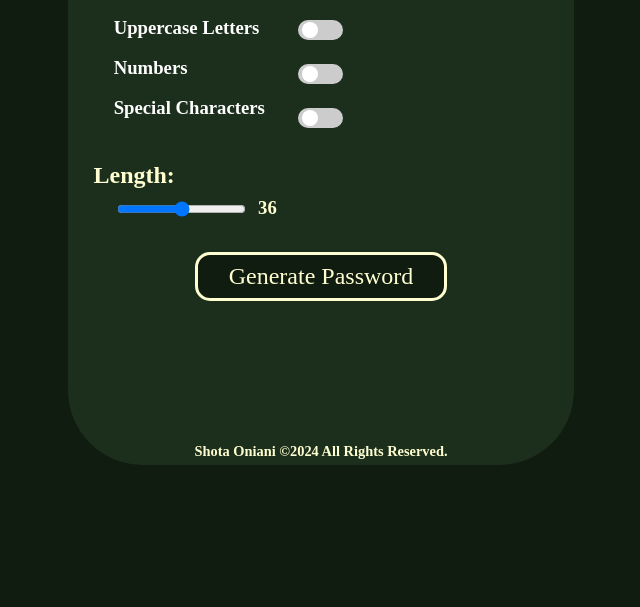
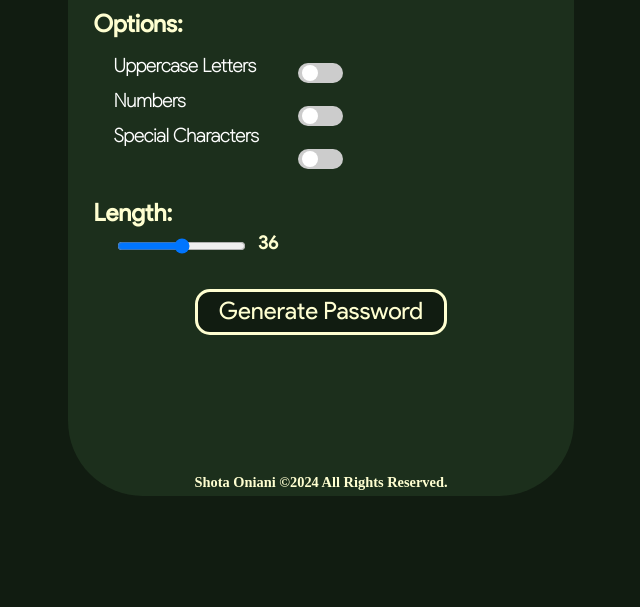
Before and after one commit to onianis/password_generator, a plain HTML site: page index.html in a window 1280 px wide. Shown: the part 193-800 px from the top of the page, without its empty margins (319-959 px from the left). Drawn offline with Linux system fonts and the light colour scheme.

Commit message:
Upload new style.css with font support

```diff
--- a/style.css
+++ b/style.css
@@ -1,8 +1,67 @@
+@font-face {
+    font-family: 'product_sansregular';
+    src: url('fonts/eot/productsans-regular-webfont.eot');
+    src: url('fonts/eot/productsans-regular-webfont.eot?#iefix') format('embedded-opentype'),
+        url('fonts/woff2/productsans-regular-webfont.woff2') format('woff2'),
+        url('fonts/woff/productsans-regular-webfont.woff') format('woff');
+    font-weight: normal;
+    font-style: normal;
+
+}
+
+@font-face {
+    font-family: 'google_sans_monoregular';
+    src: url('fonts/eot/google-sans-mono-regular-webfont.eot');
+    src: url('fonts/eot/google-sans-mono-regular-webfont.eot?#iefix') format('embedded-opentype'),
+        url('fonts/woff2/google-sans-mono-regular-webfont.woff2') format('woff2'),
+        url('fonts/woff/google-sans-mono-regular-webfont.woff') format('woff');
+    font-weight: normal;
+    font-style: normal;
+
+}
+
+@font-face {
+    font-family: 'product_sans_thinregular';
+    src: url('fonts/eot/productsans-thin-webfont.eot');
+    src: url('fonts/eot/productsans-thin-webfont.eot?#iefix') format('embedded-opentype'),
+        url('fonts/woff2/productsans-thin-webfont.woff2') format('woff2'),
+        url('fonts/woff/productsans-thin-webfont.woff') format('woff');
+    font-weight: normal;
+    font-style: normal;
+
+}
+
+@font-face {
+    font-family: 'product_sans_lightregular';
+    src: url('fonts/eot/productsans-light-webfont.eot');
+    src: url('fonts/eot/productsans-light-webfont.eot?#iefix') format('embedded-opentype'),
+        url('fonts/woff2/productsans-light-webfont.woff2') format('woff2'),
+        url('fonts/woff/productsans-light-webfont.woff') format('woff');
+    font-weight: normal;
+    font-style: normal;
+
+}
+
+@font-face {
+    font-family: 'product_sans_mediumregular';
+    src: url('fonts/eot/productsans-medium-webfont.eot');
+    src: url('fonts/eot/productsans-medium-webfont.eot?#iefix') format('embedded-opentype'),
+        url('fonts/woff2/productsans-medium-webfont.woff2') format('woff2'),
+        url('fonts/woff/productsans-medium-webfont.woff') format('woff');
+    font-weight: normal;
+    font-style: normal;
+
+}
+
+
+
+
+
 body {
     background-color: #111C11;
     color: #FFFFD1;
     text-align: center;
-    font-family: Product Sans;
+    font-family: 'product_sansregular';
 }
 
 #mainContainer {
@@ -16,6 +75,7 @@ body {
 }
 
 #title {
+    font-family: 'product_sans_mediumregular';
     width: 90%;
     margin-left: 5%;
     padding-bottom: 5%;
@@ -36,7 +96,7 @@ body {
 }
 
 #optionsContainer > .sliderDiv {
-    font-family: Product Sans Thin;
+    font-family: 'product_sans_thinregular';
     color: white;
 }
 
@@ -87,7 +147,7 @@ body {
     margin-top: 3%;
     margin-bottom: 5%;
     padding: 8px;
-    font-family: Product Sans;
+    font-family: 'product_sansregular';
     font-size: 1.5em;
     font-weight: 300;
     background-color: #111C11;
@@ -115,8 +175,7 @@ body {
 
 #resultLabel {
     text-align: center;
-    font-family: Google Sans Mono;
-    font-weight: bold;
+    font-family: "google_sans_monoregular";
     font-size: 1.5em;
     color: white;
 }
```
